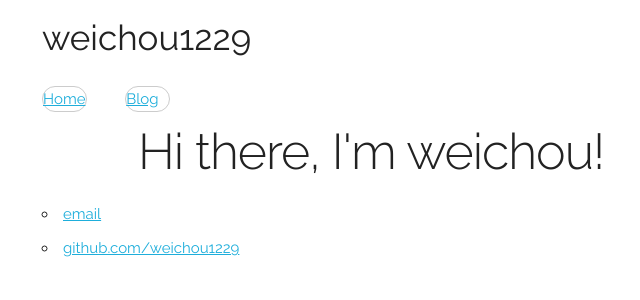
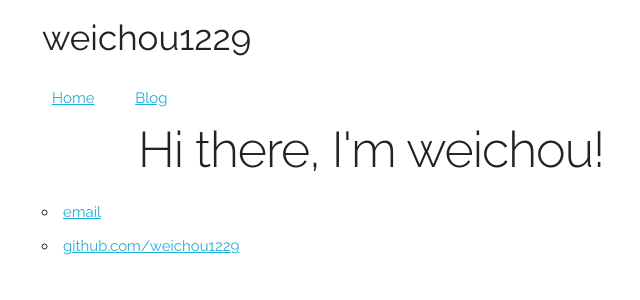
Before and after one commit to weichou1229/weichou.github.io, a Jekyll site: the page built from index.html, in a window 1280 px wide. Shown: the top 300 px of the page, without its empty margins (118-758 px from the left). Built offline with Jekyll 4.4.1, drawn with Linux system fonts in a browser that asks for light colours.

Commit message:
Update main.css

```diff
--- a/css/main.css
+++ b/css/main.css
@@ -6,6 +6,5 @@ nav{
   padding : 1rem 0 1rem 0;
 }
 nav >.row> div{
-  border: 1px solid #ccc!important;
-  border-radius: 16px!important;
+  padding :  0 1rem 0 1rem ;
 }
```
